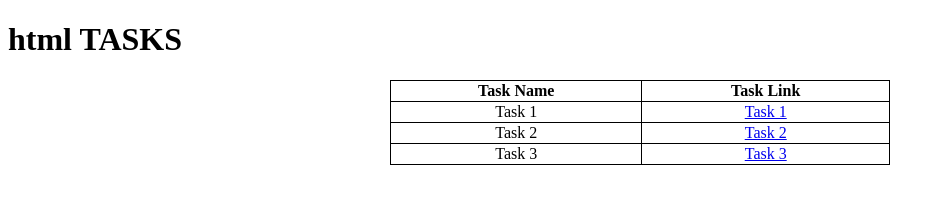
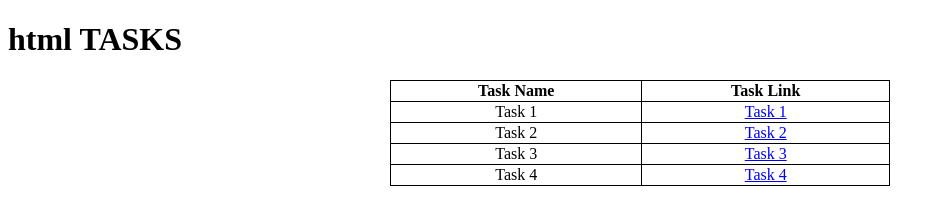
Before and after one commit to sameergonde/TaskMern, a plain HTML site: page index.html in a window 1280 px wide. Shown: the whole page, without its empty margins (0-944 px from the left). Drawn offline with Linux system fonts and the light colour scheme.

Commit message:
Add files via upload

```diff
--- a/index.html
+++ b/index.html
@@ -39,6 +39,11 @@
                         <td>Task 3</td>
                         <td><a href="task3.html">Task 3</a></td>
                     </tr>
+
+                    <tr>
+                        <td>Task 4</td>
+                        <td><a href="task4.html">Task 4</a></td>
+                    </tr>
             </tr>
         </table>
     </body>
```
Also changed, not shown: task4.html (added, +9 -0 lines).
